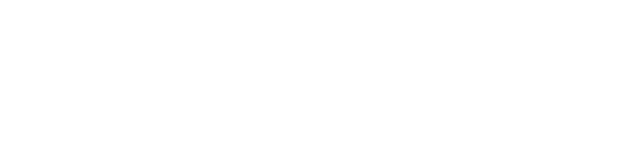
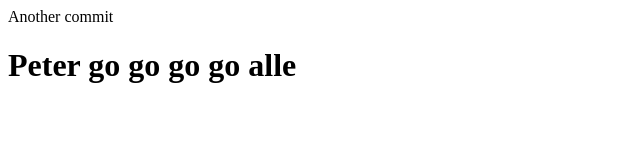
Before and after one commit to elegancki/git_test, a plain HTML site: page html-boilerplate/index.html in a window 1280 px wide. Shown: the whole page, without its empty margins (0-640 px from the left). Drawn offline with Linux system fonts and the light colour scheme.

Commit message:
VS commit

```diff
--- a/html-boilerplate/index.html
+++ b/html-boilerplate/index.html
@@ -2,10 +2,9 @@
 <html lang="en">
 <head>
     <meta charset="UTF-8">
-    <meta name="viewport" content="width=, initial-scale=1.0">
-    <title>Document</title>
+    <tittle>Another commit</tittle>
 </head>
 <body>
-
+    <h1>Peter go go go go alle </h1>
 </body>
 </html>
```
